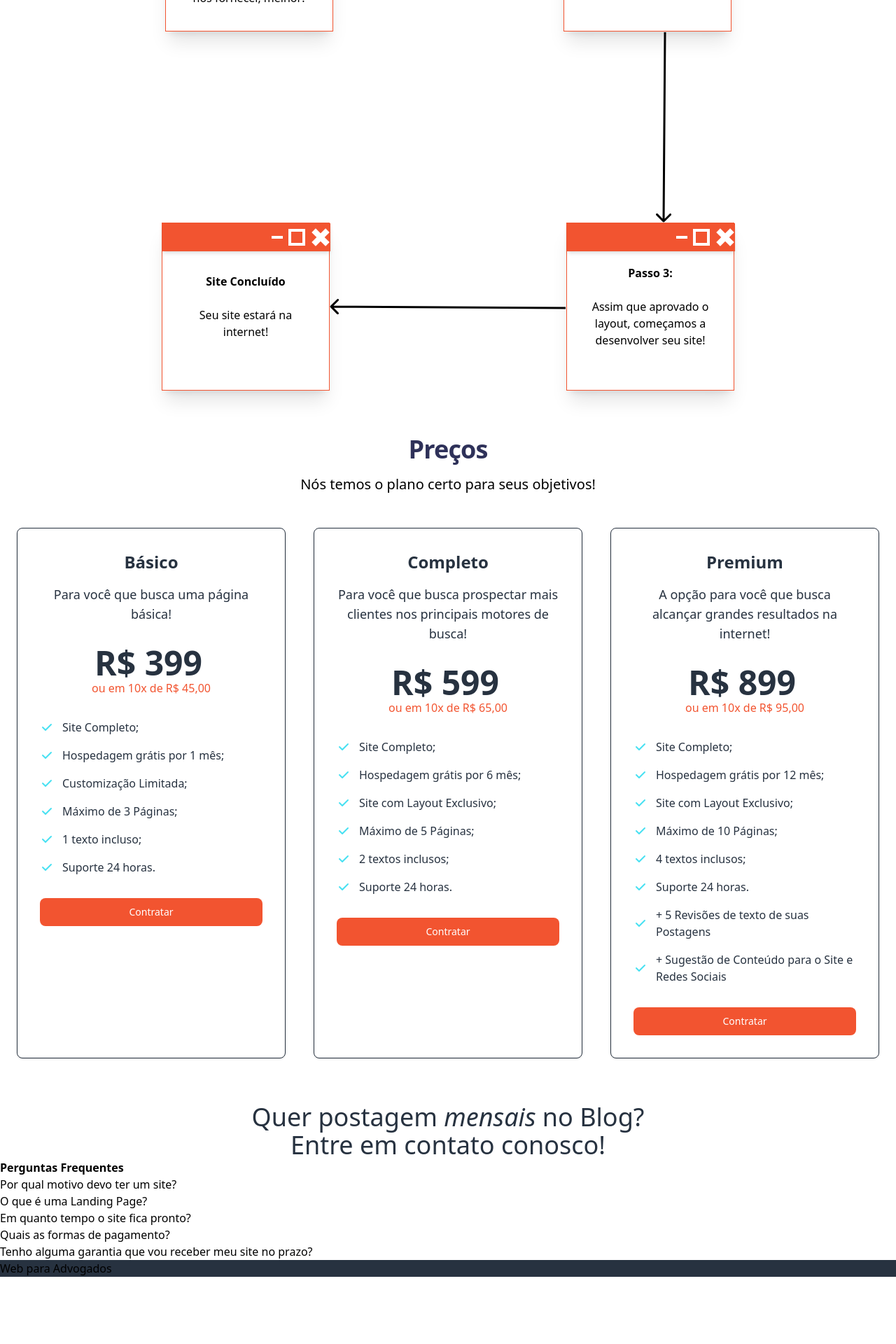
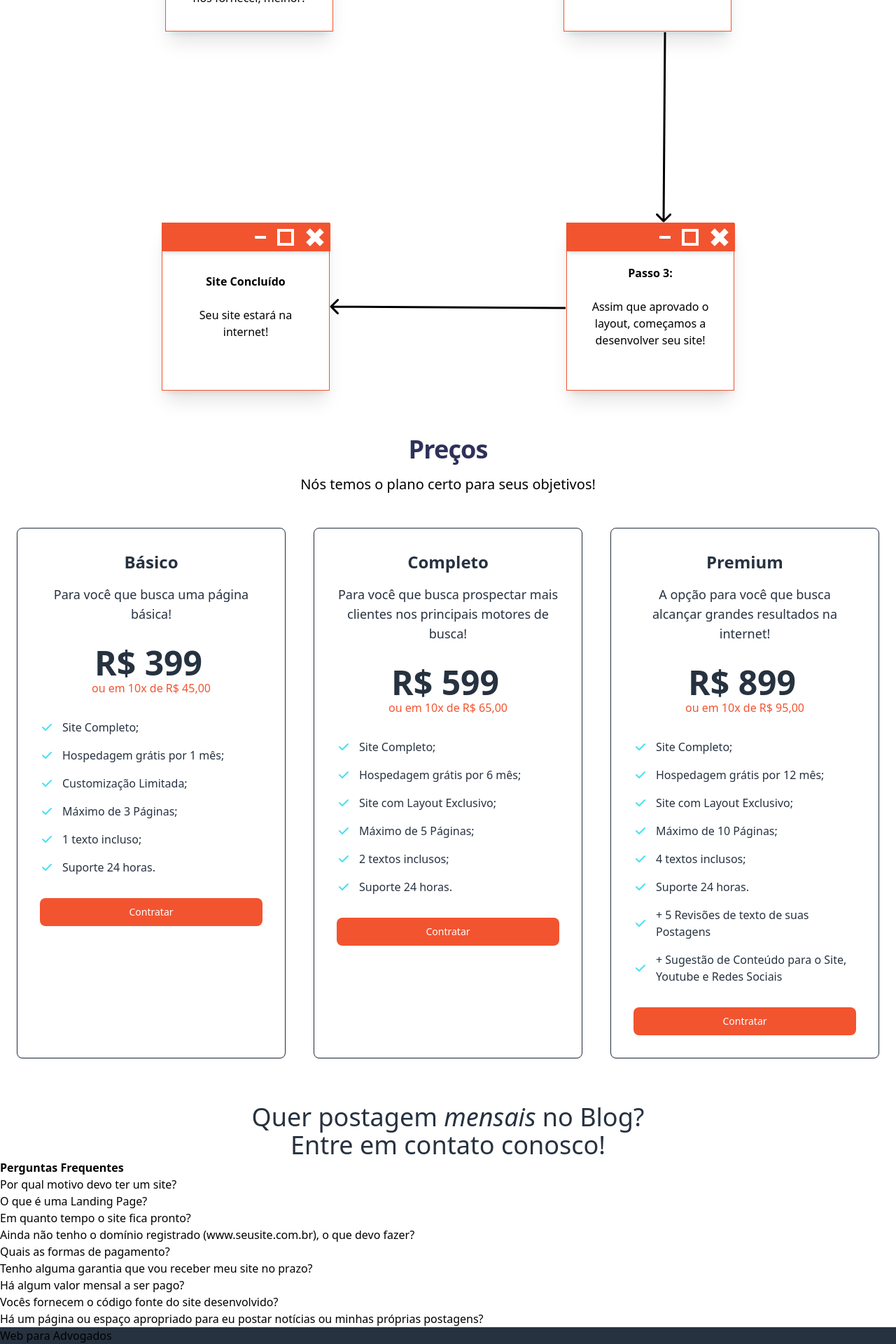
Before and after one commit to Viniciusmbc/sitepadvogados, a Next.js app: page / in a window 1280 px wide. Shown: the part 2867-4787 px from the top of the page at 70% size. Before the commit the page ends 4691 px from the top, so only its background shows below. Built offline with nearby package versions, Linux system fonts and the light colour scheme.

Commit message:
feat: add new faq

```diff
--- a/app/page.tsx
+++ b/app/page.tsx
@@ -269,13 +269,23 @@ export default function Home() {
           </h3>
         </section>
         <section>
-          <strong>Perguntas Frequentes </strong>
+          <strong>Perguntas Frequentes</strong>
           <ul>
             <li>Por qual motivo devo ter um site?</li>
             <li>O que é uma Landing Page?</li>
             <li>Em quanto tempo o site fica pronto?</li>
+            <li>
+              Ainda não tenho o domínio registrado (www.seusite.com.br), o que
+              devo fazer?
+            </li>
             <li>Quais as formas de pagamento?</li>
             <li>Tenho alguma garantia que vou receber meu site no prazo?</li>
+            <li>Há algum valor mensal a ser pago?</li>
+            <li>Vocês fornecem o código fonte do site desenvolvido?</li>
+            <li>
+              Há um página ou espaço apropriado para eu postar notícias ou
+              minhas próprias postagens?
+            </li>
           </ul>
         </section>
 
--- a/components/Cards/CardsSteps.tsx
+++ b/components/Cards/CardsSteps.tsx
@@ -8,7 +8,7 @@ export default function CardsSteps({
   return (
     <div className=" w-60 h-60 px-8 py-6 text-center border border-quaternary shadow-xl relative ">
       <div className=" w-60 h-10 bg-quaternary border-b-primary  shadow-md absolute inset-x-0 top-0">
-        <div className=" flex gap-x-2 justify-end  h-10 items-center ">
+        <div className=" flex gap-x-4 justify-end  h-10 items-center mr-2 ">
           <span className="  bg-white w-4 h-1"></span>
           <span className="  border-white  border-4 top-0 right-0  w-6 h-6"></span>
           <div className=" relative h-2 w-7">
--- a/components/content/prices.ts
+++ b/components/content/prices.ts
@@ -65,7 +65,7 @@ export const pricePremium: {
       "4 textos inclusos;",
       "Suporte 24 horas.",
       "+ 5 Revisões de texto de suas Postagens",
-      "+ Sugestão de Conteúdo para o Site e Redes Sociais",
+      "+ Sugestão de Conteúdo para o Site, Youtube e Redes Sociais",
     ],
   },
 ];
```
